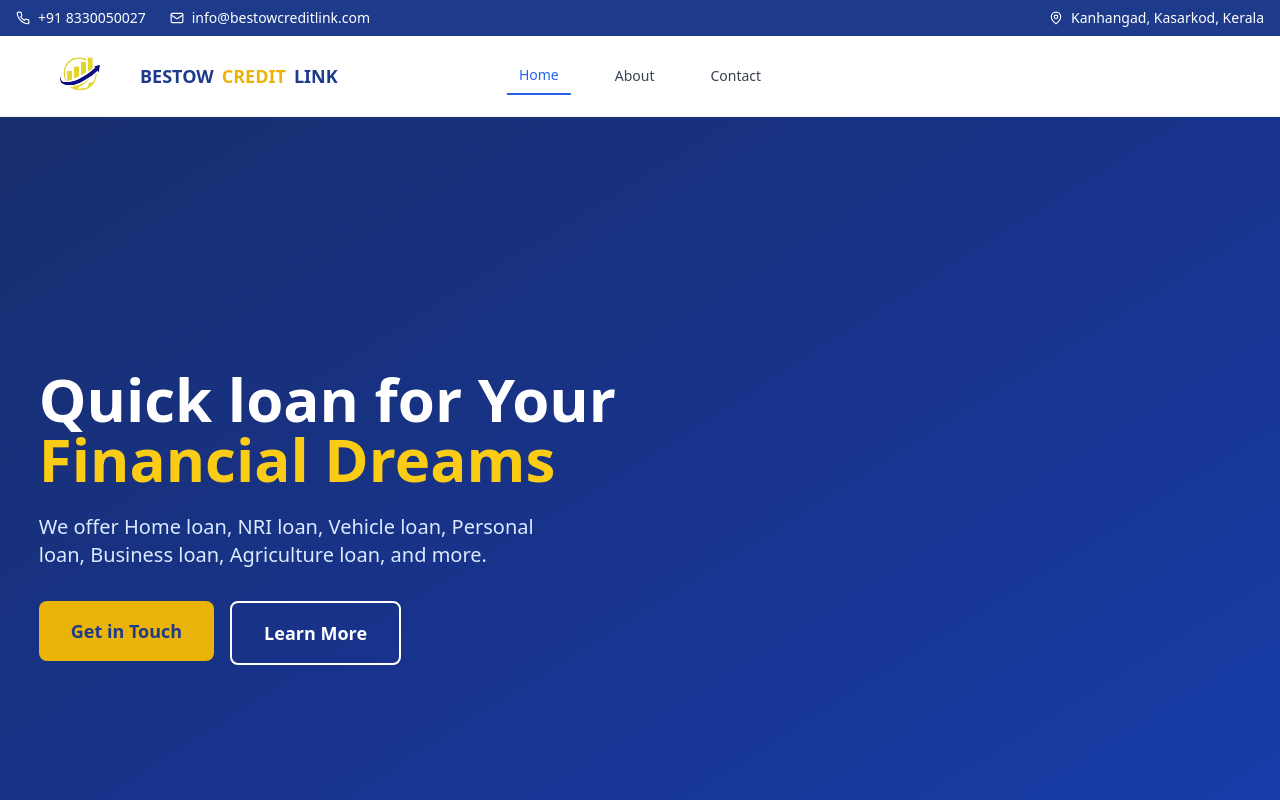
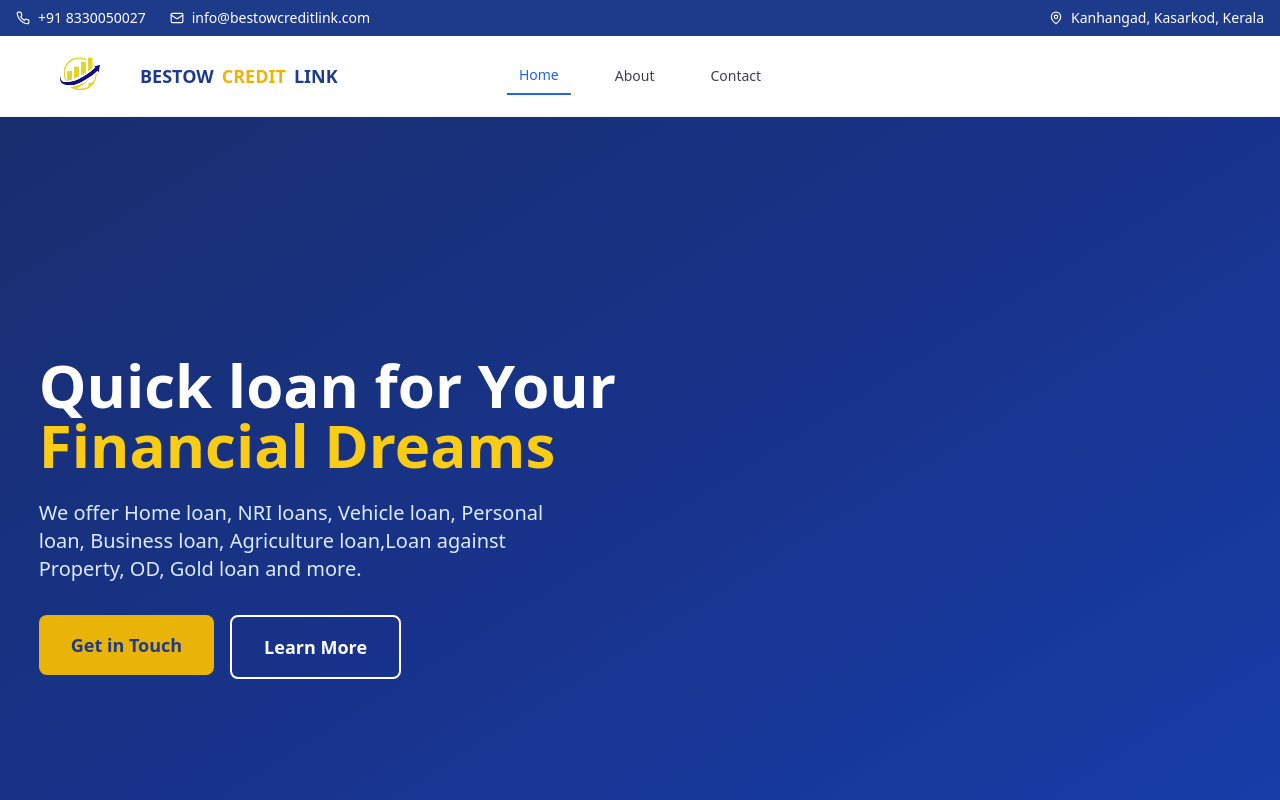
Before and after one commit to fehedcv/BestowCreditLink, a React (Vite) app: page / in a window 1280 px wide. Shown: the top 800 px of the page. Built offline with nearby package versions, Linux system fonts and the light colour scheme.

Commit message:
Update HomePage.jsx

```diff
--- a/src/pages/HomePage.jsx
+++ b/src/pages/HomePage.jsx
@@ -143,8 +143,8 @@ const HomePage = () => {
                 <span className="text-yellow-400 block">Financial Dreams</span>
               </h1>
               <p className="text-xl mb-8 text-blue-100 max-w-lg">
-                We offer Home loan, NRI loan, Vehicle loan, Personal loan,
-                Business loan, Agriculture loan, and more.
+                We offer Home loan, NRI loans, Vehicle loan, Personal loan,
+                Business loan, Agriculture loan,Loan against Property, OD, Gold loan and more.
               </p>
               <div className="flex flex-col sm:flex-row gap-4">
                 <a href="/contact">
```
